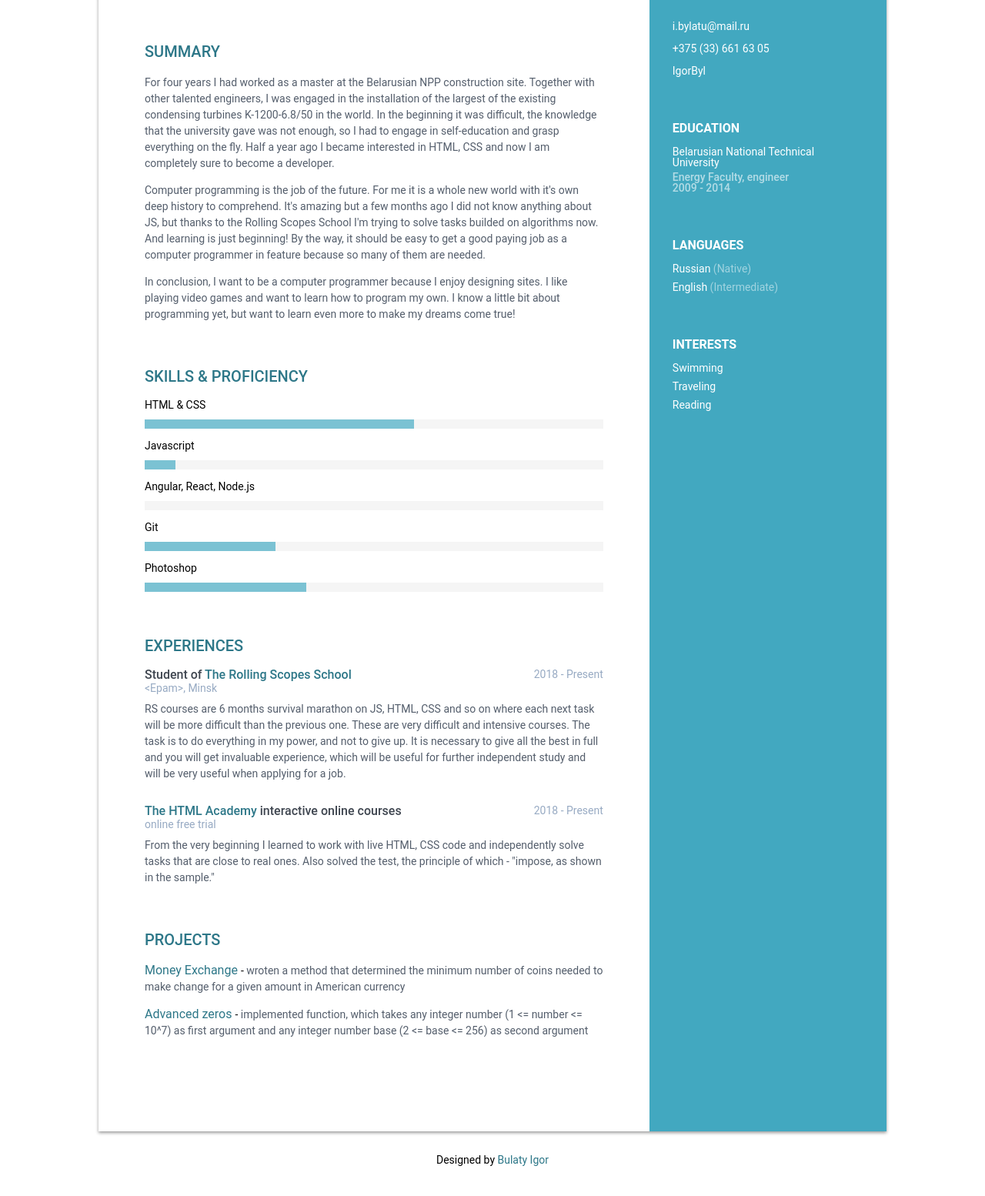
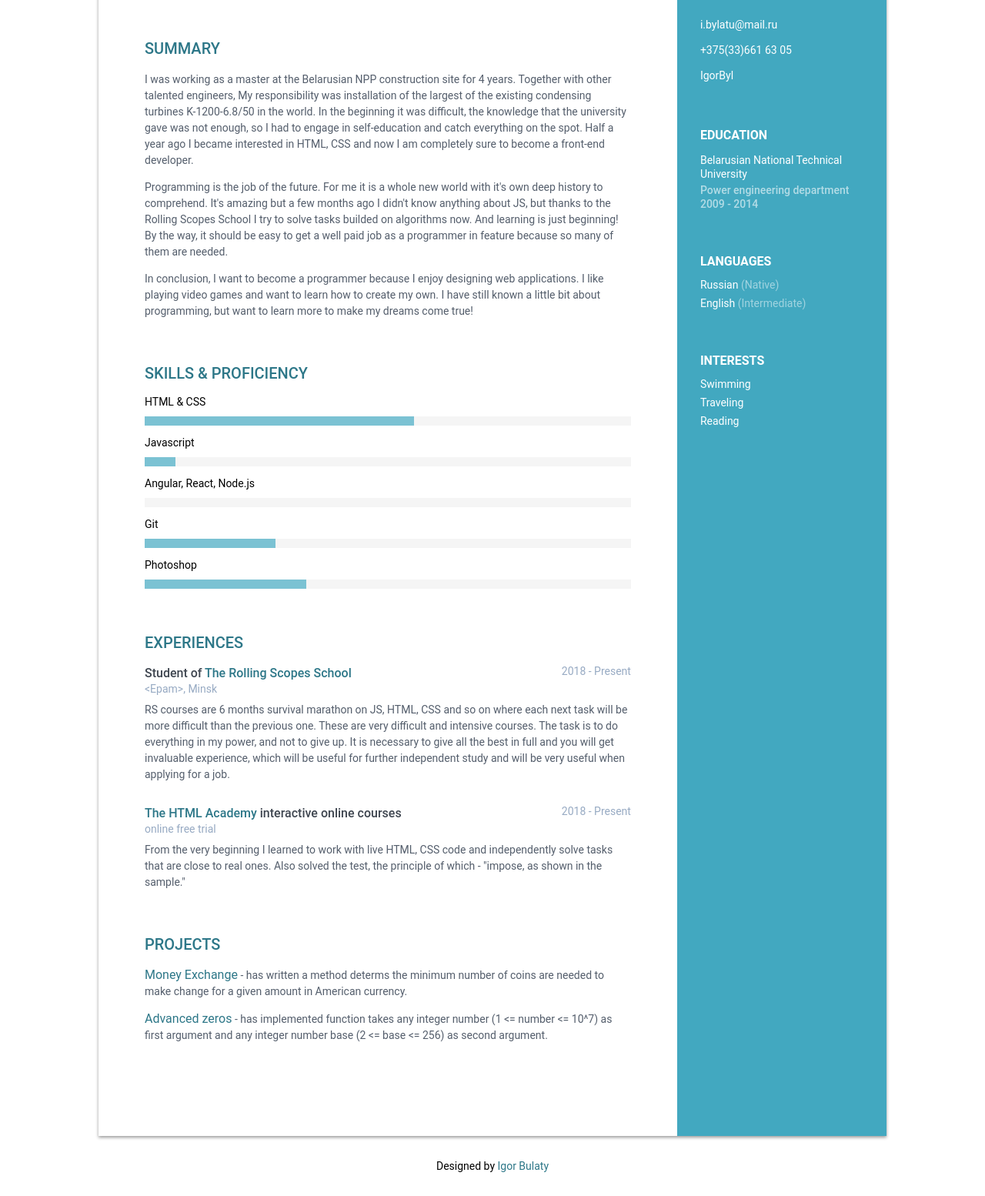
Before and after one commit to IgorByl/rsschool-codejam1-cv, a plain HTML site: page index.html in a window 1280 px wide. Shown: the part 327-1881 px from the top of the page at 77% size. Drawn offline with Linux system fonts and the light colour scheme.

Commit message:
refactoring css & change descr about me

```diff
--- a/index.html
+++ b/index.html
@@ -1,5 +1,6 @@
 <!DOCTYPE html>
 <html lang="en">
+
 <head>
     <title>Bulaty Igor CV</title>
     <meta charset="utf-8">
@@ -8,88 +9,86 @@
 </head>
 
 <body>
-    <header>
-            <div class="profile">
-                    <div class="image" id="anchor">
-                        <img class="avatar" width="160" height="230" src="IMG_1401-1.jpg" alt="Bulaty Igor photo"/>
-                    </div>
-                    <div class="introduce">
+    <header id="header" class="main-header">
+        <img class="avatar" width="160" height="230" src="./images/IMG_1401-1.jpg" alt="Bulaty Igor photo" />
         <p class="name">Igor Bulaty</p>
-                        <p class="specialty">Junior Developer</p>
-                    </div>
-            </div>
+        <p class="specialty">Junior Front-End Developer</p>
     </header>
     <main>
-        <section>
-                <div class="main-wrapper">
-                        <div class="summary-section section">
+        <section class="main-wrapper">
+            <div class="summary-section">
                 <h2 class="section-title">Summary</h2>
                 <div class="summary">
-                                <p>For four years I had worked as a master at the Belarusian NPP construction site.
+                    <p>I was working as a master at the Belarusian NPP construction site for 4 years.
                         Together with other talented engineers,
-                                    I was engaged in the installation of the largest of the existing condensing turbines K-1200-6.8/50 in the world.
+                        My responsibility was installation of the largest of the existing condensing turbines
+                        K-1200-6.8/50 in the world.
                         In the beginning it was difficult, the knowledge that the university gave was not enough,
-                                    so I had to engage in self-education and grasp everything on the fly.
-                                    Half a year ago I became interested in HTML, CSS and now I am completely sure to become a developer.
+                        so I had to engage in self-education and catch everything on the spot.
+                        Half a year ago I became interested in HTML, CSS and now I am completely sure to become a
+                        front-end developer.
                     </p>
                     <br>
-                                <p>Computer programming is the job of the future. For me it is a whole new world
+                    <p>Programming is the job of the future. For me it is a whole new world
                         with it's own deep history to comprehend. It's amazing but
-                                    a few months ago I did not know anything about JS,
-                                    but thanks to the Rolling Scopes School I'm trying to solve tasks builded on algorithms now.
+                        a few months ago I didn't know anything about JS,
+                        but thanks to the Rolling Scopes School I try to solve tasks builded on algorithms
+                        now.
                         And learning is just beginning!
-                                    By the way, it should be easy to get a good paying job as a computer programmer in feature
+                        By the way, it should be easy to get a well paid job as a programmer in feature
                         because so many of them are needed.
                     </p>
                     <br>
-                                <p>In conclusion, I want to be a computer programmer because I enjoy designing sites.
-                                    I like playing video games and want to learn how to program my own.
-                                    I know a little bit about programming yet, but want to learn even more to make my dreams come true!
+                    <p>In conclusion, I want to become a programmer because I enjoy designing web applications.
+                        I like playing video games and want to learn how to create my own.
+                        I have still known a little bit about programming, but want to learn more to make my dreams
+                        come true!
                     </p>
                 </div>
             </div>
-                        <div class="skills-section section">
+            <div class="skills-section">
                 <h2 class="section-title">Skills &amp; Proficiency</h2>
                 <div class="skillset">
                     <div class="item html-css">
                         <h3 class="level-title">HTML & CSS</h3>
                         <div class="level-bar">
-                                            <div class="level-bar-inner" data-level="70%"></div>
+                            <div class="level-bar-inner"></div>
                         </div>
                     </div>
                     <div class="item js">
                         <h3 class="level-title">Javascript</h3>
                         <div class="level-bar">
-                                            <div class="level-bar-inner" data-level="10%"></div>
+                            <div class="level-bar-inner"></div>
                         </div>
                     </div>
                     <div class="item ang-re-no">
                         <h3 class="level-title">Angular, React, Node.js</h3>
                         <div class="level-bar">
-                                            <div class="level-bar-inner" data-level="0%"></div>
+                            <div class="level-bar-inner"></div>
                         </div>
                     </div>
                     <div class="item git">
                         <h3 class="level-title">Git</h3>
                         <div class="level-bar">
-                                            <div class="level-bar-inner" data-level="40%"></div>
+                            <div class="level-bar-inner"></div>
                         </div>
                     </div>
                     <div class="item photoshop">
                         <h3 class="level-title">Photoshop</h3>
                         <div class="level-bar">
-                                            <div class="level-bar-inner" data-level="40%"></div>
+                            <div class="level-bar-inner"></div>
                         </div>
                     </div>
                 </div>
 
             </div>
-                        <div class="experiences-section section">
+            <div class="experiences-section">
                 <h2 class="section-title">Experiences</h2>
                 <div class="item">
                     <div class="meta">
                         <div class="upper-row">
-                                            <h3 class="job-title">Student of <a href="https://school.rollingscopes.com" target="_blank">The Rolling Scopes School</a></h3>
+                            <h3 class="job-title">Student of <a href="https://school.rollingscopes.com" target="_blank">The
+                                    Rolling Scopes School</a></h3>
                             <div class="time">2018 - Present</div>
                         </div>
                         <div class="company">&lt;Epam&gt;, Minsk</div>
@@ -97,17 +96,20 @@
                     <div class="details">
                         <p>RS courses are 6 months survival marathon on JS, HTML, CSS and so on
                             where each next task will be more difficult than the previous one.
-                                            These are very difficult and intensive courses. The task is to do everything in my power,
+                            These are very difficult and intensive courses. The task is to do everything in my
+                            power,
                             and not to give up.
                             It is necessary to give all the best in full and you will get invaluable experience,
-                                            which will be useful for further independent study and will be very useful when applying for a job.
+                            which will be useful for further independent study and will be very useful when
+                            applying for a job.
                         </p>
                     </div>
                 </div>
                 <div class="item">
                     <div class="meta">
                         <div class="upper-row">
-                                            <h3 class="job-title"><a href="http://htmlacademy.ru/profile/id670699" target="_blank">The HTML Academy </a>interactive online courses</h3>
+                            <h3 class="job-title"><a href="http://htmlacademy.ru/profile/id670699" target="_blank">The
+                                    HTML Academy </a>interactive online courses</h3>
                             <div class="time">2018 - Present</div>
                         </div>
                         <div class="company">online free trial</div>
@@ -121,20 +123,31 @@
                     </div>
                 </div>
             </div>
-                        <div class="projects-section section">
+            <div class="projects-section">
                 <h2 class="section-title">Projects</h2>
                 <div class="item">
-                                <span class="project-title"> <a href="https://github.com/IgorByl/Money-Exchange">Money Exchange</a> </span> - <span class="project-tagline">wroten a method that determined the minimum number of coins needed to make change for a given amount in American currency</span>
+                    <p class="project-tagline">
+                        <a href="https://github.com/IgorByl/Money-Exchange" class="project-title">Money Exchange</a>
+                        - has written a method determs the minimum number of coins are needed to make change for a
+                        given amount in American currency.
+                    </p>
                 </div>
                 <div class="item">
-                                <span class="project-title"> <a href="https://github.com/IgorByl/advanced-zeros">Advanced zeros</a> </span> - <span class="project-tagline">implemented function, which takes any integer number  (1 &lt;= number &lt;= 10^7) as first argument and any integer number base (2 &lt;= base &lt;= 256) as second argument</span>
+                    <p class="project-tagline">
+                        <a href="https://github.com/IgorByl/advanced-zeros" class="project-title">Advanced zeros</a>
+                        - has implemented function takes any integer number (1
+                        &lt;= number &lt;= 10^7) as first argument and any integer number base (2 &lt;= base &lt;=
+                        256) as second argument.
+
+                    </p>
+                </div>
             </div>
         </section>
         <aside>
             <div class="contact-container container-block">
                 <ul class="contact-list">
                     <li class="email"> <a href="mailto:i.bylatu@mail.ru">i.bylatu@mail.ru</a></li>
-                            <li class="phone"> <a href="tel:+375 (33) 661 63 05">+375 (33) 661 63 05</a></li>
+                    <li class="phone"> <a href="tel:+375336616305">+375(33)661 63 05</a></li>
                     <li class="github"> <a href="http://github.com/IgorByl" target="_blank">IgorByl</a></li>
                 </ul>
             </div>
@@ -142,7 +155,7 @@
                 <h2 class="container-block-title"> Education</h2>
                 <div class="item">
                     <h4 class="degree">Belarusian National Technical University</h4>
-                            <h5 class="meta">Energy Faculty, engineer</h5>
+                    <h5 class="meta">Power engineering department</h5>
                     <div class="time">2009 - 2014</div>
                 </div>
             </div>
@@ -161,11 +174,11 @@
                     <li>Reading</li>
                 </ul>
             </div>
-                </div>
         </aside>
     </main>
-    <footer class="footer">
-            <div class="designed"> <small>Designed by <a href="#anchor">Bulaty Igor</a> </small></div>
+    <footer class="main-footer">
+        <p>Designed by <a href="#header">Igor Bulaty</a></p>
     </footer>
 </body>
+
 </html>
--- a/styles/main.css
+++ b/styles/main.css
@@ -1,5 +1,6 @@
 body {
-    width: 1024px;
+    max-width: 1024px;
+    width: 100%;
     margin: 0 auto;
     margin-top: 40px;
     font-size: 14px;
@@ -7,37 +8,31 @@ body {
     font-family: 'Roboto', sans-serif;
 }
 
-header {
+.main-header {
+    display:flex;
+    justify-content: space-around;
+    align-items: center;
     text-align: center;
+    padding: 25px;
     background: #106a80;
     color: #fff;
     box-shadow: 0px 2px 4px rgba(0, 0, 0, 0.4);
 }
 
-.profile {
-    display:flex;
-    justify-content: space-around;
+.avatar {
+    display: block;
+    width: 160px;
+    height: 230px;
+    box-shadow: 0px 2px 10px 1px rgba(256, 256, 256, 0.4);
 }
 
-.avatar {
-    margin: 25px;
-    border: 1px solid #fff;
-    box-shadow: 0px 2px 4px rgba(256, 256, 256, 0.4);
-}
-
-.introduce {
-    display: flex;
-    align-items: center;
-    width: 800px;
-}
-
-.introduce .name {
+.main-header .name {
     width: 300px;
     font-size: 3em;
     font-weight: bold;
 }
 
-.introduce .specialty {
+.main-header .specialty {
     width: 400px;
     font-size: 2em;
     font-weight: bold;
@@ -49,18 +44,13 @@ main {
     background-color:#fff;
     box-shadow: 0px 2px 4px rgba(0, 0, 0, 0.4);
 }
-main p, .project-tagline {
+main p,
+.project-tagline {
     line-height: 1.5;
     color: #545E6C;
 }
 
-section {
-    display:flex;
-    flex-basis: 70%;
-}
-
 aside {
-
     background-color:#42a8c0;
     color:#fff;
 }
@@ -68,6 +58,7 @@ aside {
 a {
     color: #2d7788;
     text-decoration: none;
+    line-height: 1.3;
 }
 
 a:hover {
@@ -106,6 +97,7 @@ aside .degree {
     font-size: 14px;
     margin-top: 0;
     margin-bottom: 5px;
+    line-height: 1.3;
 }
 
 aside .education-container .item {
@@ -119,30 +111,16 @@ aside .education-container .item:last-child {
 aside .education-container .meta {
     color: rgba(255, 255, 255, 0.6);
     font-weight: 500;
-    margin-bottom: 0px;
-    margin-top: 0;
+    margin-bottom: 4px;
 }
 
 aside .education-container .time {
     color: rgba(255, 255, 255, 0.6);
     font-weight: 500;
-    margin-bottom: 0px;
 }
 
 aside .languages-container .lang-desc {
     color: rgba(255, 255, 255, 0.5);
-}
-
-aside .languages-list {
-    margin-bottom: 0;
-}
-
-aside .languages-list li {
-    margin-bottom: 10px;
-}
-
-aside .languages-list li:last-child {
-    margin-bottom: 0;
 }
 
 aside .interests-list {
@@ -158,6 +136,7 @@ aside .interests-list li:last-child {
 }
 
 .main-wrapper {
+    width: 70%;
     background: #fff;
     padding: 60px;
 }
@@ -167,23 +146,19 @@ aside .interests-list li:last-child {
     font-size: 20px;
     font-weight: 500;
     color: #2d7788;
-    position: relative;
-    margin-top: 0;
     margin-bottom: 20px;
 }
 
-.main-wrapper .section {
+.main-wrapper > div {
     margin-bottom: 60px;
 }
 
 .skillset .item {
     margin-bottom: 15px;
-    overflow: hidden;
 }
 
 .skillset .level-title {
     font-size: 14px;
-    margin-top: 0;
     margin-bottom: 12px;
 }
 
@@ -192,34 +167,29 @@ aside .interests-list li:last-child {
     background: #f5f5f5;
 }
 
-.html-css .level-bar-inner {
+.level-bar > div {
     height: 12px;
-    width:350px;
     background: #7bc2d3;
 }
 
+.html-css .level-bar-inner {
+    width:350px;
+}
+
 .js .level-bar-inner {
-    height: 12px;
     width:40px;
-    background: #7bc2d3;
 }
 
 .ang-re-no .level-bar-inner {
     width: 0px;
-    height: 12px;
-    background: #7bc2d3;
 }
 
 .git .level-bar-inner {
-    height: 12px;
-    width:170px;
-    background: #7bc2d3;
+    width: 170px;
 }
 
 .photoshop .level-bar-inner {
-    height: 12px;
-    width:210px;
-    background: #7bc2d3;
+    width: 210px;
 }
 
 .main-wrapper .experiences-section .item,
@@ -228,23 +198,18 @@ aside .interests-list li:last-child {
 }
 
 .main-wrapper .upper-row {
-    position: relative;
-    overflow: hidden;
+    display: flex;
+    justify-content: space-between;
     margin-bottom: 2px;
 }
 
 .main-wrapper .job-title{
     color: #3F4650;
     font-size: 16px;
-    margin-top: 0;
-    margin-bottom: 0;
     font-weight: 500;
 }
 
 .main-wrapper .time {
-    position: absolute;
-    right: 0;
-    top: 0;
     color: #97AAC3;
 }
 
@@ -256,8 +221,6 @@ aside .interests-list li:last-child {
 .main-wrapper .project-title {
     font-size: 16px;
     font-weight: 400;
-    margin-top: 0;
-    margin-bottom: 5px;
 }
 
 .main-wrapper .projects-section .intro {
@@ -268,9 +231,7 @@ aside .interests-list li:last-child {
     margin-bottom: 15px;
 }
 
-.designed{
-    display: block;
+.main-footer{
     text-align: center;
-    padding-top: 30px;
-    height: 50px;
+    padding: 30px 0;
 }
```
Also changed, not shown: IMG_1401-1.jpg (deleted), images/IMG_1401-1.jpg (added). Lines whose indentation alone changed are shown as unchanged.
